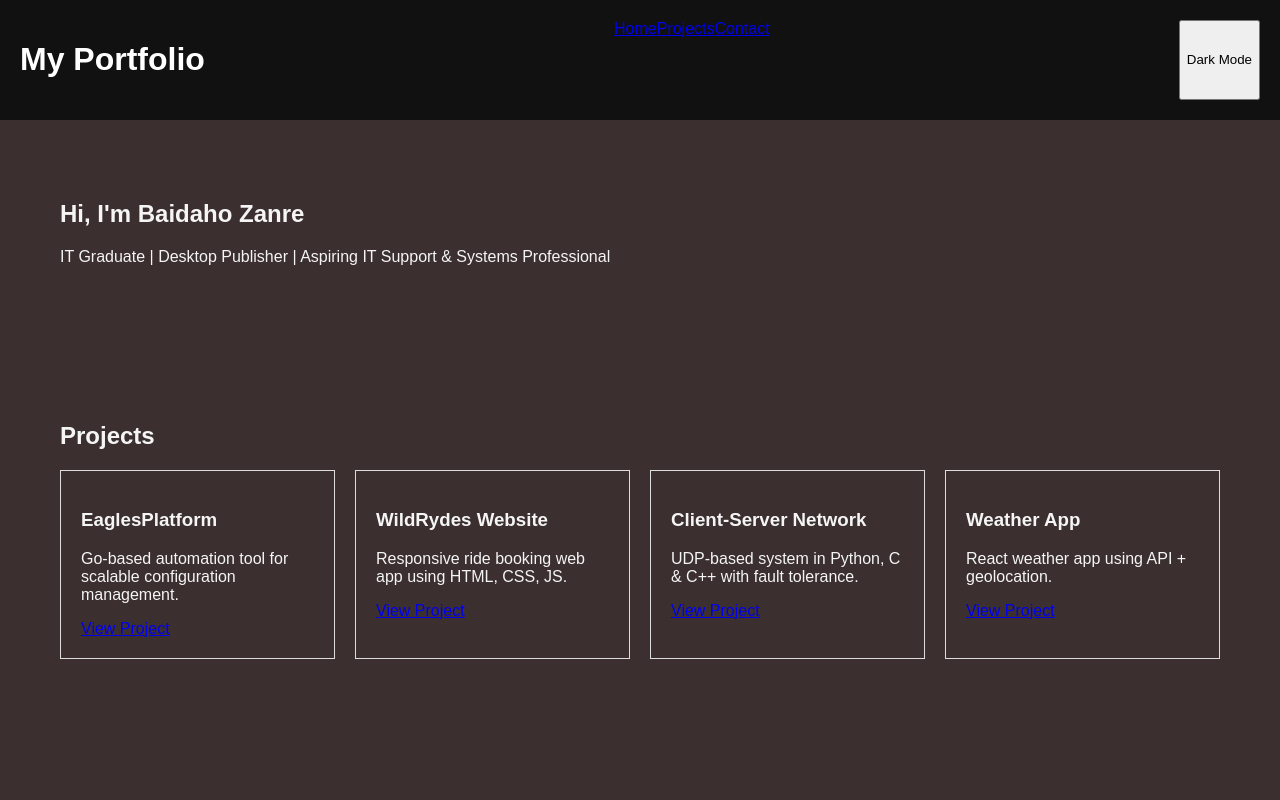
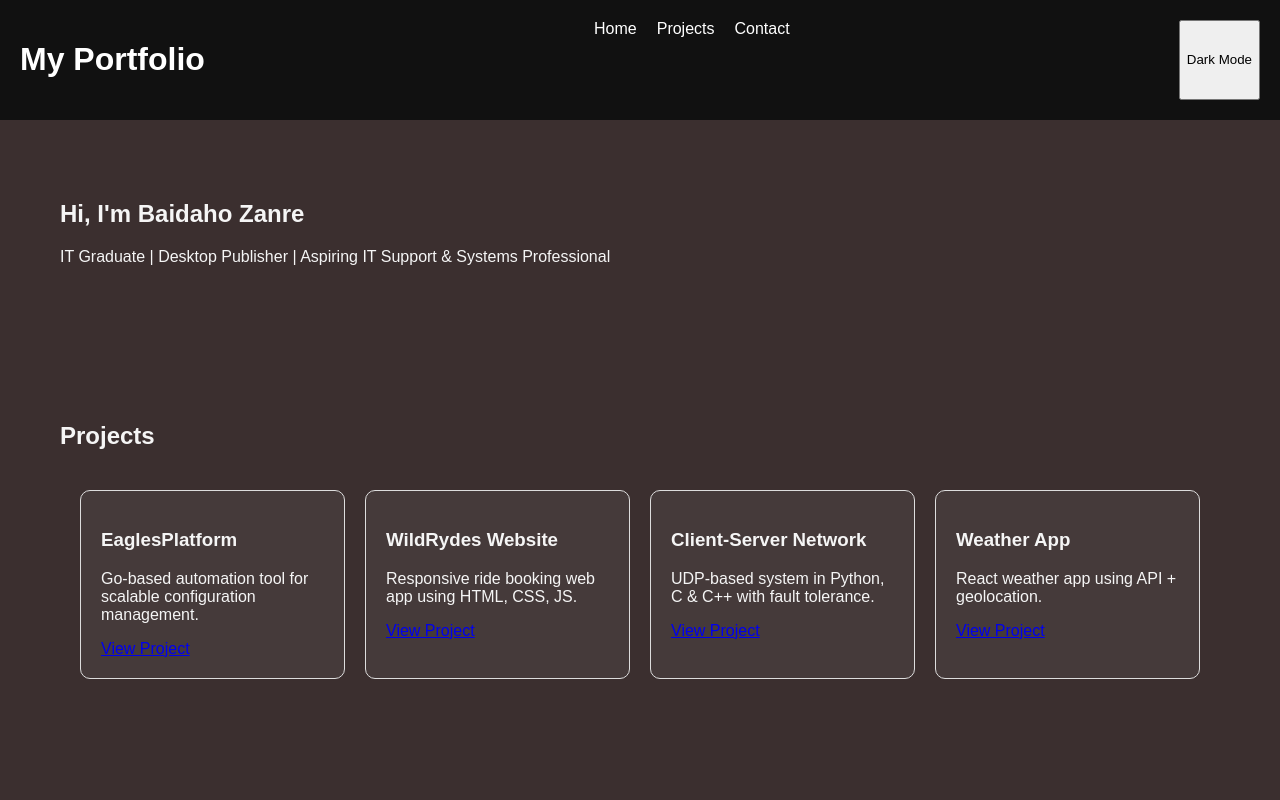
Before and after one commit to bz0074/Portfolio, a React (Vite) app: page / in a window 1280 px wide. Shown: the top 800 px of the page. Built offline with nearby package versions, Linux system fonts and the light colour scheme.

Commit message:
Update App.css

```diff
--- a/src/styles/App.css
+++ b/src/styles/App.css
@@ -1,6 +1,8 @@
 body {
   font-family: Arial;
   margin: 0;
+  background-color: #3b2f2f;
+  color: #f5f5f5;
 }
 
 .header {
@@ -11,13 +13,22 @@ body {
   color: white;
 }
 
+.header a {
+  color: white;
+  margin: 0 10px;
+  text-decoration: none;
+}
+
 .projects-grid {
   display: grid;
   grid-template-columns: repeat(auto-fit, minmax(250px, 1fr));
   gap: 20px;
+  padding: 20px;
 }
 
 .project-card {
   padding: 20px;
   border: 1px solid #ddd;
+  border-radius: 10px;
+  background: rgba(255, 255, 255, 0.05);
 }
```
